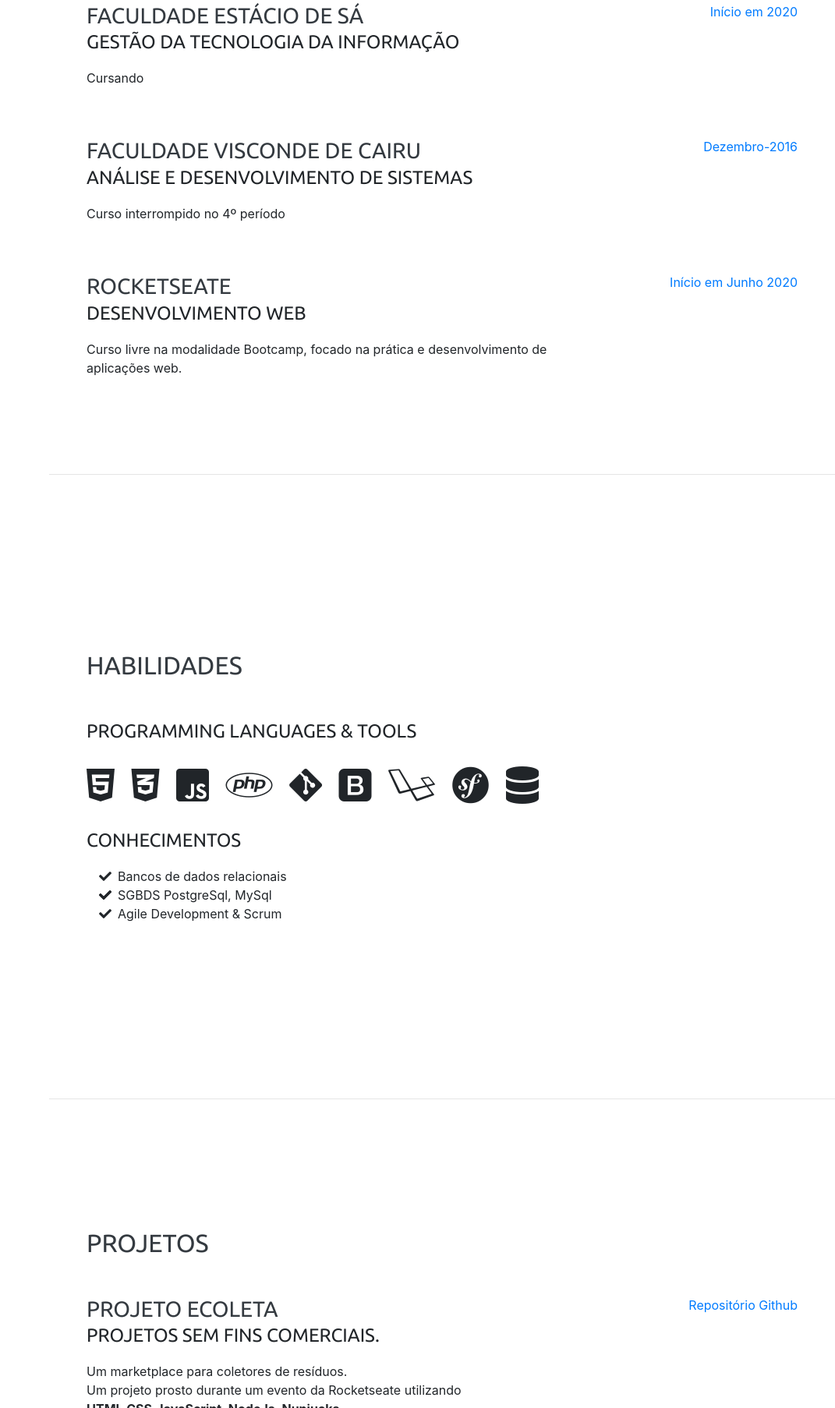
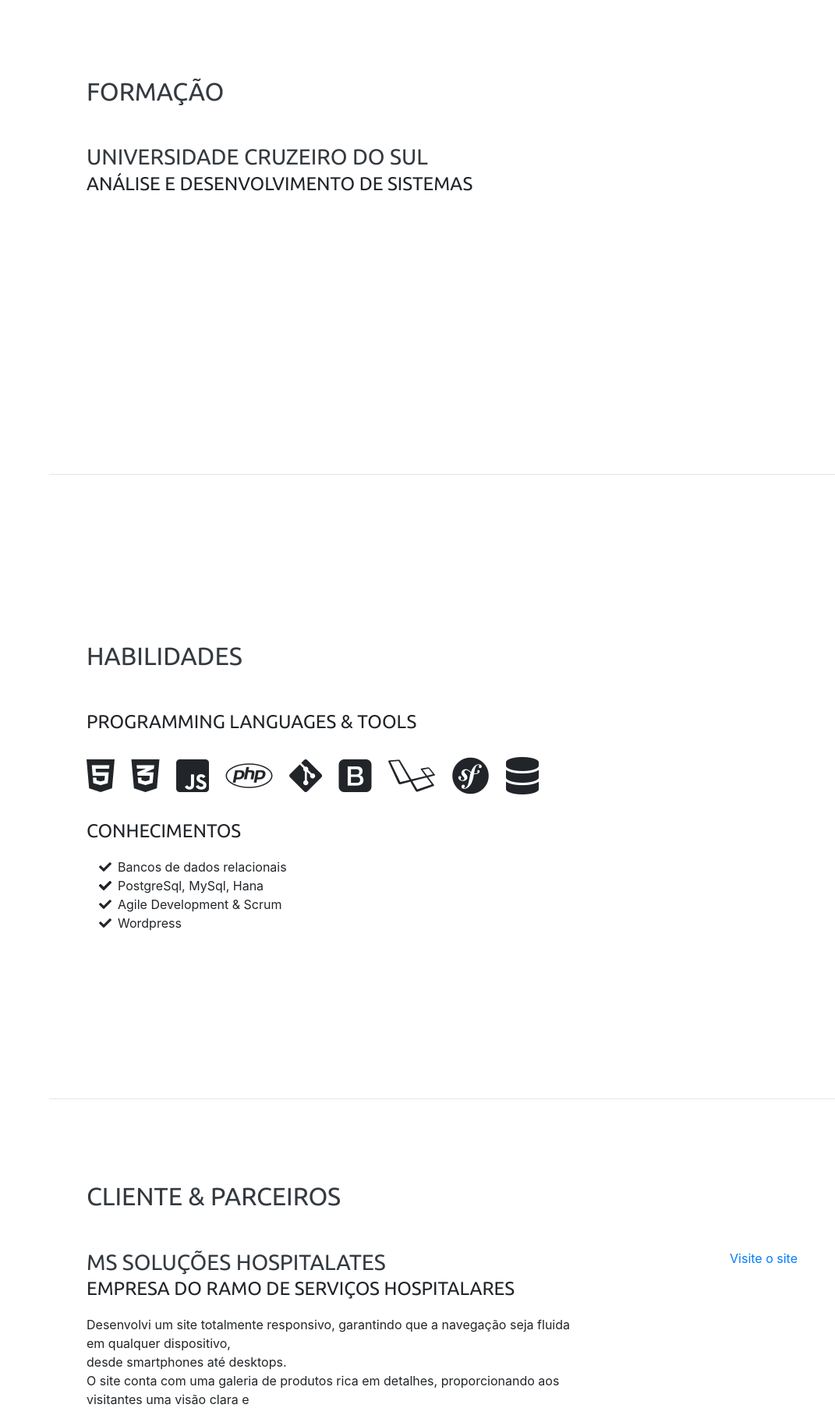
Before and after one commit to ismarads/ismarads.github.io, a website with bundled scripts: page index.html in a window 1280 px wide. Shown: the part 994-2800 px from the top of the page at 78% size, without its empty margins (209-1280 px from the left). Built offline with nearby package versions, Linux system fonts and the light colour scheme; a web font is replaced by a local one.

Commit message:
atualização clientes e parceiro_ perfil

```diff
--- a/index.html
+++ b/index.html
@@ -86,9 +86,7 @@
           <a href="https://www.linkedin.com/in/ismar-santos-ads/">
             <i class="fab fa-linkedin-in"></i>
           </a>
-          <a href="https://github.com/ismarads">
-            <i class="fab fa-github"></i>
-          </a>
+
 
         </div>
       </div>
@@ -106,39 +104,11 @@
 
         <div class="resume-item d-flex flex-column flex-md-row justify-content-between mb-5">
           <div class="resume-content">
-            <h3 class="mb-0">Faculdade Estácio de Sá</h3>
-            <div class="subheading mb-3">Gestão da tecnologia da informação</div>
+            <h3 class="mb-0">Universidade Cruzeiro do sul</h3>
+            <div class="subheading mb-3">Análise e desenvolvimento de sistemas</div>
 
-            <p>Cursando</p>
-          </div>
-          <div class="resume-date text-md-right">
-            <span class="text-primary">Início em 2020</span>
-          </div>
-        </div>
-
-        <div class="resume-item d-flex flex-column flex-md-row justify-content-between">
-          <div class="resume-content">
-            <h3 class="mb-0">Faculdade Visconde de Cairu</h3>
-            <div class="subheading mb-3">Análise e desenvolvimento de sistemas</div>
-            <p>Curso interrompido no 4º período</p>
-          </div>
-          <div class="resume-date text-md-right">
-            <span class="text-primary">Dezembro-2016</span>
           </div>
 
-        </div>
-        <br><br>
- <div class="resume-item d-flex flex-column flex-md-row justify-content-between">
-          <div class="resume-content">
-            <h3 class="mb-0">Rocketseate</h3>
-            <div class="subheading mb-3">Desenvolvimento web</div>
-            <p>Curso livre na modalidade Bootcamp, focado na prática e desenvolvimento de aplicações web.<br>
-            </p>
-          </div>
-          <div class="resume-date text-md-right">
-            <span class="text-primary">Início em Junho 2020</span>
-          </div>
-        </div>
       </div>
     </section>
 
@@ -193,11 +163,16 @@
             </li>
           <li>
             <i class="fa-li fa fa-check"></i>
-            SGBDS PostgreSql, MySql </li>
+            PostgreSql, MySql, Hana </li>
           <li>
             <i class="fa-li fa fa-check"></i>
             Agile Development &amp; Scrum
           </li>
+          <li>
+            <i class="fa-li fa fa-check"></i>
+            Wordpress
+          </li>
+
 
         </ul>
       </div>
@@ -207,18 +182,21 @@
 
     <section class="resume-section p-3 p-lg-5 d-flex align-items-center" id="interests">
       <div class="w-100">
-        <h2 class="mb-5">Projetos</h2>
+        <h2 class="mb-5">Cliente &amp; parceiros </h2>
         <div class="resume-item d-flex flex-column flex-md-row justify-content-between mb-5">
           <div class="resume-content">
-            <h3 class="mb-0">Projeto Ecoleta</h3>
-            <div class="subheading mb-3">Projetos sem fins comerciais.</div>
-            <p>Um marketplace para coletores de resíduos.<br>
-            Um projeto prosto durante um evento da Rocketseate utilizando<br> <strong> HTML,CSS,JavaScript, NodeJs, Nunjucks.</strong><br>
+            <h3 class="mb-0">MS Soluções Hospitalates</h3>
+            <div class="subheading mb-3">Empresa do ramo de serviços hospitalares</div>
+            <p>Desenvolvi um site totalmente responsivo, garantindo que a navegação seja fluida em qualquer dispositivo,<br>
+               desde smartphones até desktops.<br>
+                O site conta com uma galeria de produtos rica em detalhes, proporcionando aos visitantes uma visão clara e<br>
+                 abrangente dos produtos oferecidos. A interface foi projetada para ser intuitiva, oferecendo uma excelente<br>
+                  experiência ao usuário, independentemente do tamanho da tela. <br>
            </p>
 
           </div>
           <div class="resume-date text-md-right">
-            <a href="https://github.com/ismarads/ecoleta_nlw"><span class="text-primary">Repositório Github</span></a>
+            <a href="https://www.mssolucoeshospitalares.com.br"><span class="text-primary">Visite o site</span></a>
           </div>
         </div>
         <div class="resume-item d-flex flex-column flex-md-row justify-content-between mb-5">
```
Also changed, not shown: img/perfil_2024.jpg.
